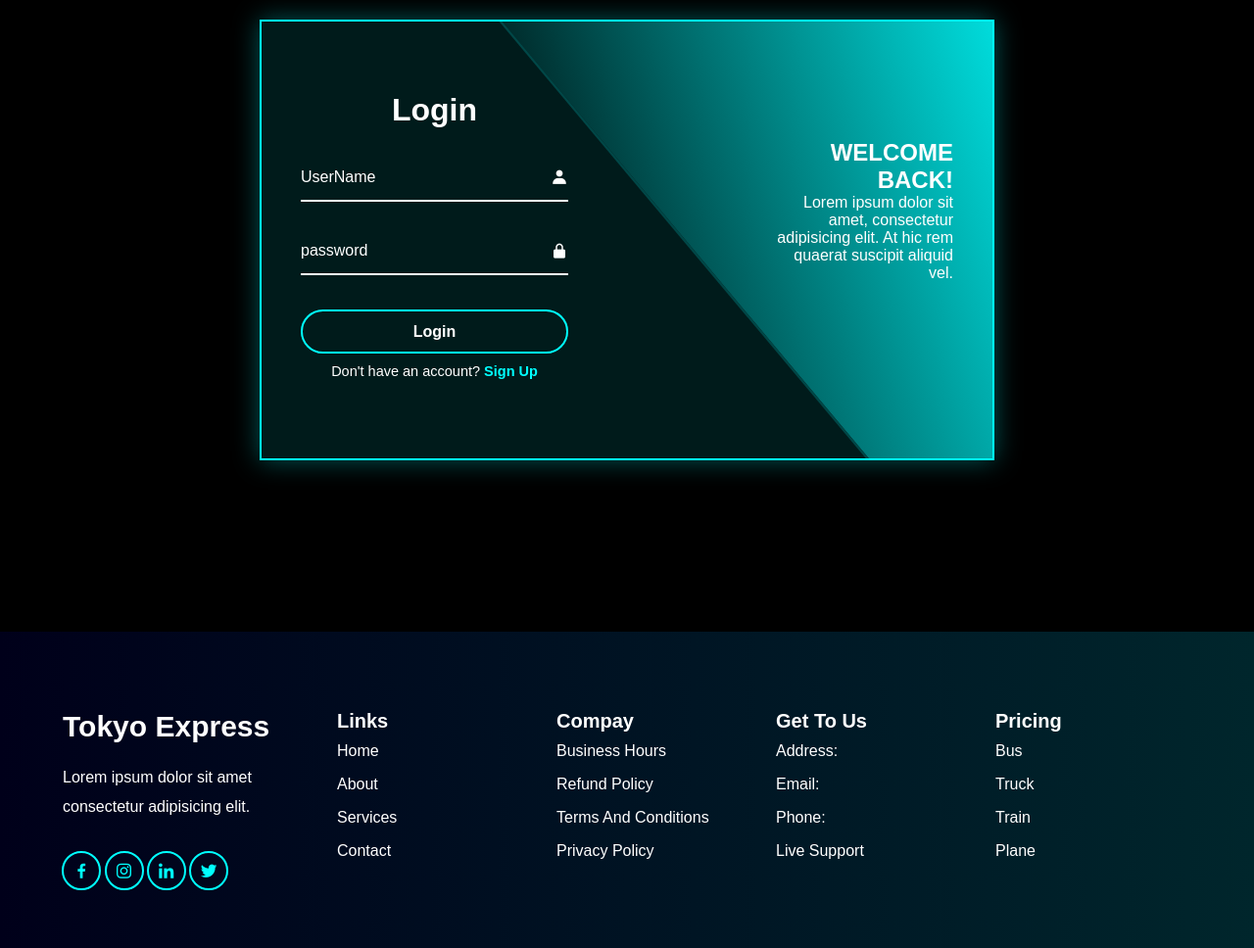
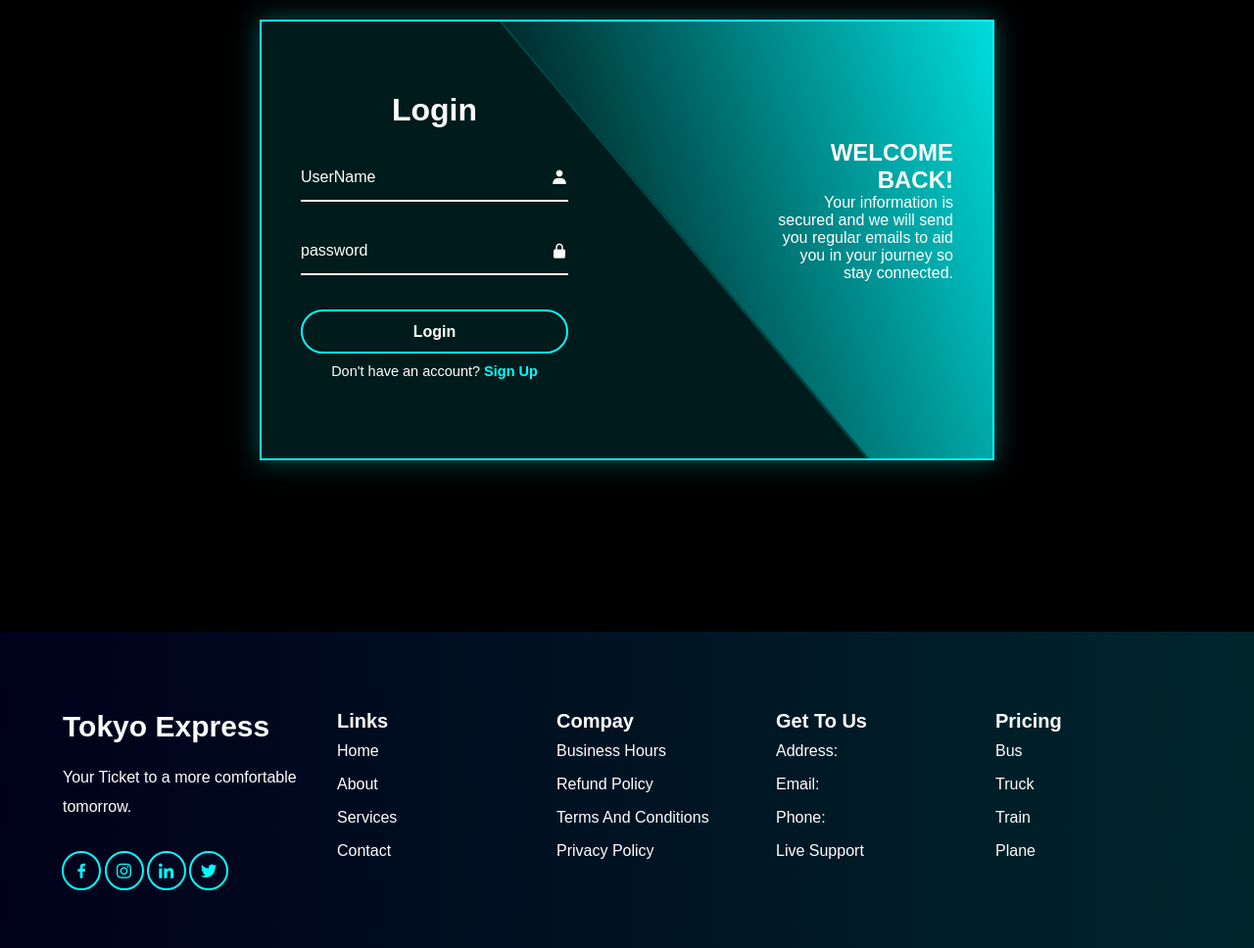
Before and after one commit to d-rex237/Tokyo-Express, a PHP site: page /Login/login.html in a window 1280 px wide. Shown: the part 239-1207 px from the top of the page at 98% size. Run offline with PHP 8.4, Linux system fonts and the light colour scheme.

Commit message:
more changes

```diff
--- a/About Us/About.html
+++ b/About Us/About.html
@@ -115,7 +115,7 @@
     <section class="footer">
         <div class="footer-content">
             <h1>Tokyo Express</h1>
-            <p>Lorem ipsum dolor sit amet consectetur adipisicing elit.</p>
+            <p>Your Ticket to a more comfortable tomorrow.</p>
 
             <div class="home-sci">
                 <a href="#"><i class='bx bxl-facebook'></i></a>
--- a/Login/login.html
+++ b/Login/login.html
@@ -59,7 +59,7 @@
         </div>
         <div class="linfo-text login">
             <h1 class="animation" style="--i:0; --j:20;">WELCOME BACK!</h1>
-            <P class="animation" style="--i:1; --j:21;">Lorem ipsum dolor sit amet, consectetur adipisicing elit. At hic rem quaerat suscipit aliquid vel.</P>
+            <P class="animation" style="--i:1; --j:21;">Your information is secured and we will send you regular emails to aid you in your journey so stay connected.</P>
         </div>
 
 
@@ -89,8 +89,8 @@
         </div>
 
         <div class="linfo-text register">
-            <h1 class="animation" style="--i:17; --j:0;" >WELCOME BACK!</h1>
-            <P class="animation" style="--i:18; --j:1;">Lorem ipsum dolor sit amet, consectetur adipisicing elit. At hic rem quaerat suscipit aliquid vel.</P>
+            <h1 class="animation" style="--i:17; --j:0;" >Sign Up Now!</h1>
+            <P class="animation" style="--i:18; --j:1;">Your information is secured and we will send you regular emails to aid you in your journey so stay connected.</P>
         </div>
     </div>
 </section>
@@ -103,7 +103,7 @@
 <section class="footer">
     <div class="footer-content">
         <h1>Tokyo Express</h1>
-        <p>Lorem ipsum dolor sit amet consectetur adipisicing elit.</p>
+        <p>Your Ticket to a more comfortable tomorrow.</p>
 
         <div class="home-sci">
             <a href="#"><i class='bx bxl-facebook'></i></a>
--- a/New folder/index.html
+++ b/New folder/index.html
@@ -11,7 +11,7 @@
     <title>contact info</title>
     <link rel="stylesheet" href="style.css">
     <link rel="stylesheet" href="https://cdnjs.cloudflare.com/ajax/libs/font-awesome/6.0.0/css/all.min.css">
-    <link rel="stylesheet" href="/task 5/style.css">
+    <link rel="stylesheet" href="/style.css">
 </head>
 <body>
 
@@ -74,7 +74,7 @@
 <section class="footer">
     <div class="footer-content">
         <h1>Tokyo Express</h1>
-        <p>Lorem ipsum dolor sit amet consectetur adipisicing elit.</p>
+        <p>Your Ticket to a more comfortable tomorrow.</p>
 
         <div class="home-sci">
             <a href="#"><i class='bx bxl-facebook'></i></a>
--- a/booking.html
+++ b/booking.html
@@ -303,7 +303,7 @@
     <section class="footer">
         <div class="footer-content">
             <h1>Tokyo Express</h1>
-            <p>Lorem ipsum dolor sit amet consectetur adipisicing elit.</p>
+            <p>Your Ticket to a more comfortable tomorrow.</p>
 
             <div class="home-sci">
                 <a href="#"><i class='bx bxl-facebook'></i></a>
--- a/index.html
+++ b/index.html
@@ -165,7 +165,7 @@
     <section class="footer">
         <div class="footer-content">
             <h1>Tokyo Express</h1>
-            <p>Lorem ipsum dolor sit amet consectetur adipisicing elit.</p>
+            <p>Your Ticket to a more comfortable tomorrow.</p>
 
             <div class="home-sci">
                 <a href="#"><i class='bx bxl-facebook'></i></a>
--- a/svs.html/services.html
+++ b/svs.html/services.html
@@ -6,6 +6,7 @@
     <link rel="stylesheet" href="style.css">
     <link rel="preconnect" href="https://fonts.googleapis.com">
 <link rel="preconnect" href="https://fonts.gstatic.com" crossorigin>
+<link rel="stylesheet" href="/style.css">
 
 <link href="https://fonts.googleapis.com/css2?family=Kumbh+Sans:wght@100..900&family=Poppins:
 ital,wght@0,100;0,200;0,300;0,400;0,500;0,600;0,700;0,800;0,900;1,100;1,200;1,300;1,
@@ -39,7 +40,7 @@ ital,wght@0,100;0,200;0,300;0,400;0,500;0,600;0,700;0,800;0,900;1,100;1,200;1,30
             <div class="header">
                 <h1>Services</h1>
             </div>
-            <div class="overlay"></div>
+            <div class="overlay5"></div>
             <!--image container starts here-->
       <div class="services">
         <div class="svs-container">
@@ -126,7 +127,7 @@ ital,wght@0,100;0,200;0,300;0,400;0,500;0,600;0,700;0,800;0,900;1,100;1,200;1,30
     <section class="footer">
         <div class="footer-content">
             <h1>Tokyo Express</h1>
-            <p>Lorem ipsum dolor sit amet consectetur adipisicing elit.</p>
+            <p>Your Ticket to a more comfortable tomorrow.</p>
 
             <div class="home-sci">
                 <a href="#"><i class='bx bxl-facebook'></i></a>
--- a/svs.html/style.css
+++ b/svs.html/style.css
@@ -154,7 +154,7 @@ button:hover{
     color: white;
     z-index: 1;
 }
-.overlay{
+.overlay5{
     margin-top: -270px;
     position: absolute;
     width: 100%;
```
Also changed, not shown: booking.js (+23 -4 lines).
